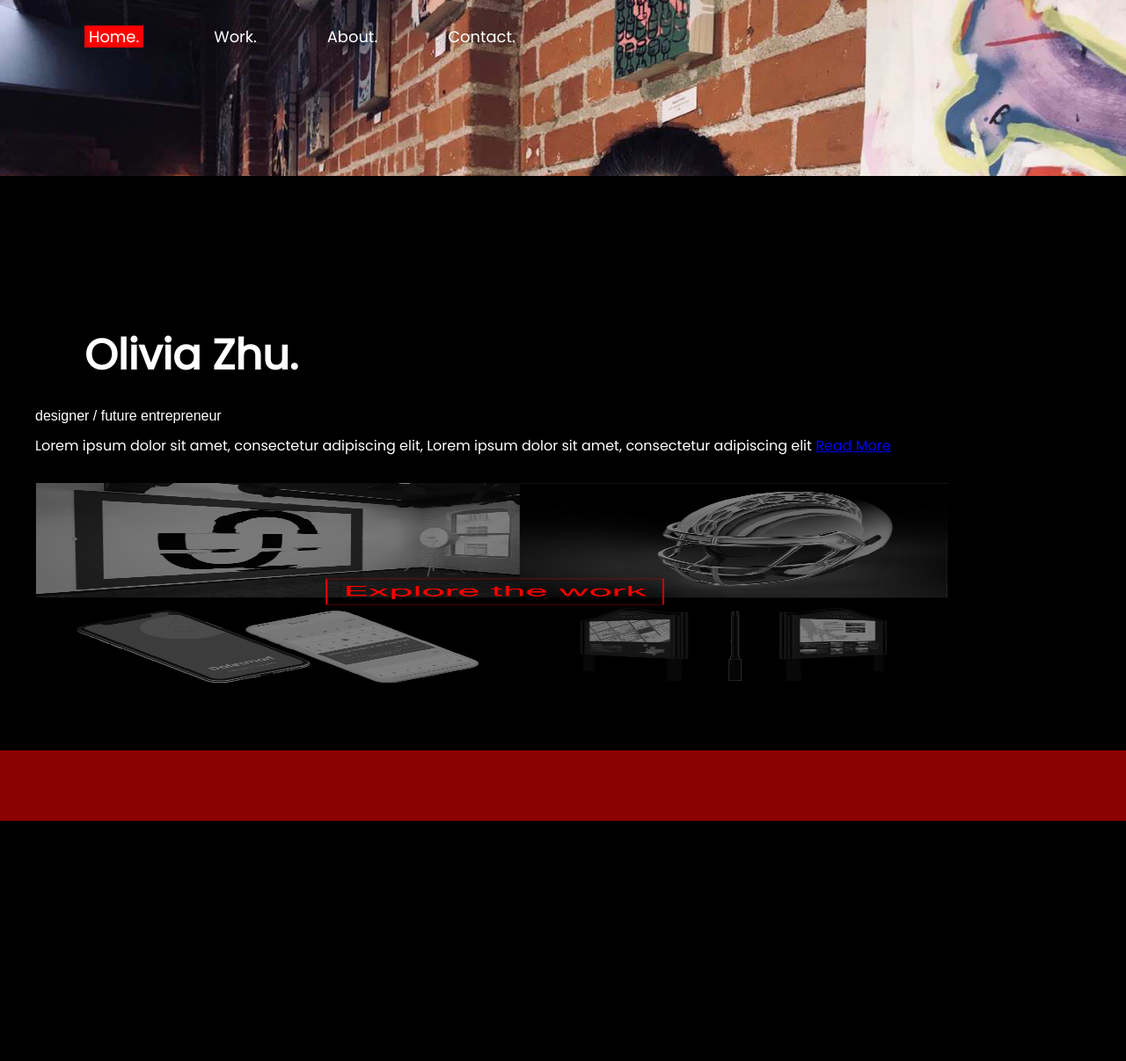
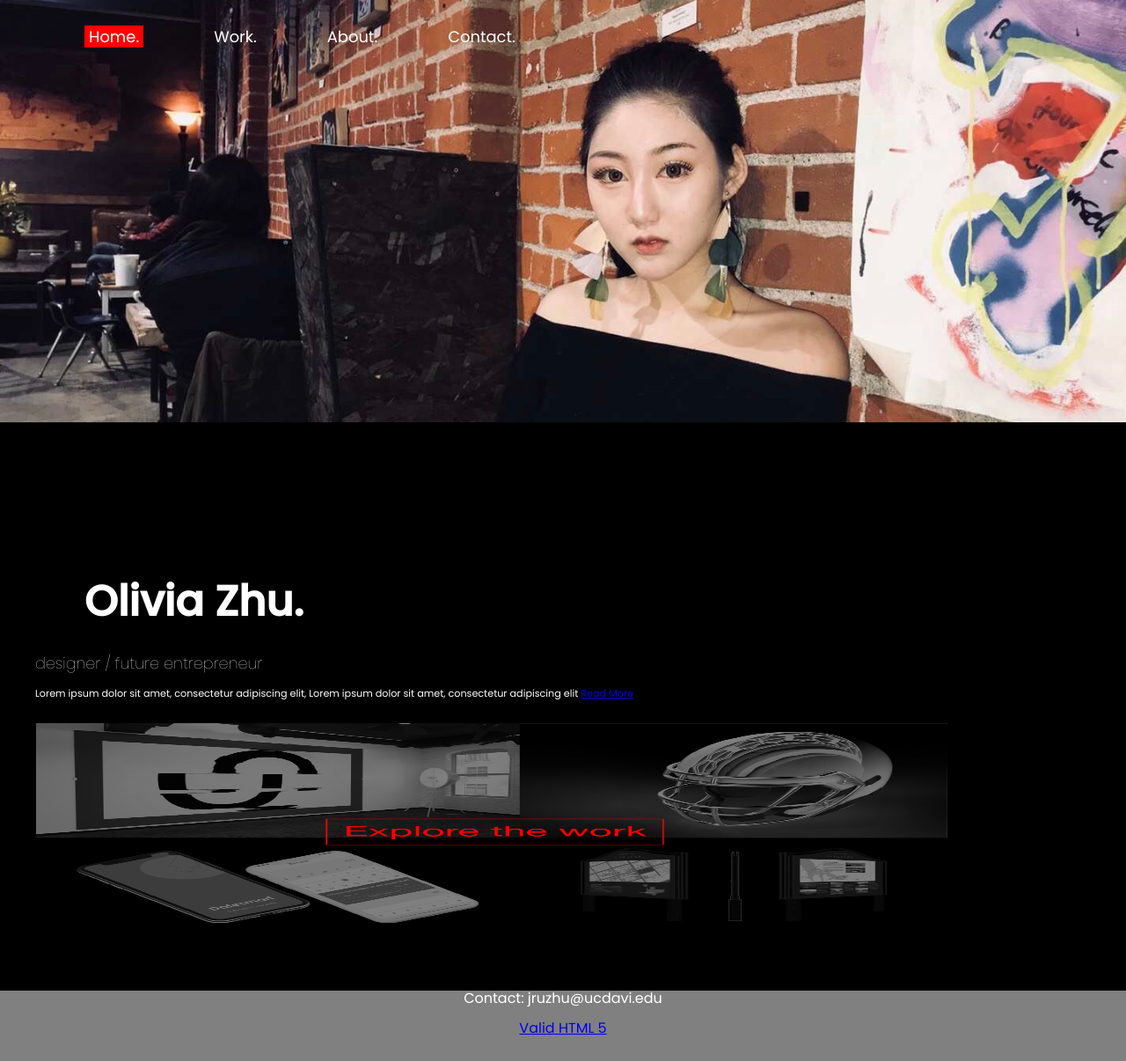
Before and after one commit to Oliviazhuuu/des.github.io, a plain HTML site: page portfolio .58/my portfolio page.html in a window 1280 px wide. Shown: the whole page at 88% size. Before the commit the page ends 933 px from the top, so only its background shows below. Drawn offline with Linux system fonts and the light colour scheme; files that its build step writes are made by us from their sources.

Commit message:
large screen

```diff
--- a/portfolio .58/my portfolio page.html
+++ b/portfolio .58/my portfolio page.html
@@ -4,8 +4,7 @@
 	<link rel="stylesheet" href="normalize.css">
 	<link rel="stylesheet" href="styles.css">
 	<meta name="viewport" content="width=device-width, initial-scale=1">
-  <link href="https://fonts.googleapis.com/css?family=Poppins" rel="stylesheet"></head>
-
+<link href="https://fonts.googleapis.com/css?family=Poppins:100,200,400,500" rel="stylesheet">
 <body>
 	<header class="background">
 				<nav>
@@ -23,10 +22,12 @@
 		<p class="name">designer / future entrepreneur</p>
 		<p class="intro">Lorem ipsum dolor sit amet, consectetur adipiscing elit, Lorem ipsum dolor sit amet, consectetur adipiscing elit <a href="./about.html">Read More</a></p>
 		<article class="homepage-pic"><a href="./work.html"><img src="./pic.png"></a></article>
+</article>
 	</section>
+<footer>
+	<p>Contact:
+		<ahref="mailto:jruzhu@ucdavi.edu">jruzhu@ucdavi.edu</a></p>
+	<p><a href="http://validator.w3.org/check?uri=referer">Valid HTML 5</a></p>
+</footer>
 </body>
-
-<footer>
-</footer>
-
 </html>
--- a/portfolio .58/styles.css
+++ b/portfolio .58/styles.css
@@ -5,17 +5,17 @@
   margin: auto;
 }
 
-header{
-  position:fixed;
-  width:100%;
+header {
+  position: fixed;
+  width: 100%;
   background-size: 101vw 66vw;
 }
 
-.background{
-  background-image:url(./logo.png);
+.background {
+  background-image: url(./logo.png);
   background-repeat: no-repeat;
   background-attachment: fixed;
-  width:100%;
+  width: 100%;
   height: 25%;
   position: relative;
 }
@@ -26,51 +26,54 @@ body {
   width: 100%;
   min-height: 100%;
   margin: 0;
-  font-family: 'Poppins'
+  font-family: 'Poppins';
 }
 
-h1{
+h1 {
   color: white;
-  font-size: 2.8rem;
+  font-size: 2.9rem;
   height: 3%;
   padding-left: 2.5rem;
   font-family: 'Poppins'
 }
 
-h2{
+h2 {
   color: white;
   font-size: 2rem;
   height: 2%;
   padding-left: 2.5rem;
 }
 
-section p{
+section p {
   color: white;
 }
 
-.intro{
+.intro {
   max-width: 80%;
   padding-left: 2.5rem;
   text-align: justify;
+  font-size: 0.7rem;
 }
 
-.name{
+.name {
   padding-left: 2.5rem;
-  font-family:'Poppins-thin100', sans-serif;
+  font-size: 1.1rem;
+  font-family: 'Poppins', sans-serif;
+    font-weight: 100;
 }
 
-nav img{
+nav img {
   height: 70px;
   padding-left: 70%;
   margin-top: -10%;
   width: 90px;
 }
 
-nav p{
+nav p {
   color: white
 }
 
-nav ul{
+nav ul {
   text-decoration: none;
   padding-left: 0rem;
 }
@@ -79,7 +82,6 @@ nav ul li {
   height: 0.5rem;
   padding-top: 0.5rem;
   text-align: right;
-font-size: 1rem;
   padding-left: 0.5rem;
   display: inline;
   float: left;
@@ -87,7 +89,7 @@ float: left;
 
 nav ul li a {
   text-decoration: none;
-  font-size: 1rem;
+  font-size: 1.1rem;
   color: white;
   padding-left: 1rem;
 }
@@ -100,18 +102,19 @@ nav ul li a:hover {
   color: red;
 }
 
-footer{
-  background-color: darkred;
+footer {
+  background-color: grey;
   height: 10%;
   margin-top: 5%;
 }
 
-.homepage-pic{
+.homepage-pic {
   width: 81%;
   height: 30%;
   padding-left: 2.5rem;
   padding-top: 1rem;
 }
+
 .work-container {
   display: grid;
   grid-template-columns: 1fr;
@@ -124,9 +127,9 @@ footer{
   grid-gap: 1rem;
 }
 
-img{
-  width:100%;
-  height:100%;
+img {
+  width: 100%;
+  height: 100%;
 }
 
 .imagebox {
@@ -146,59 +149,60 @@ img{
   grid-gap: 1rem;
 }
 
-.work1{
+.work1 {
   width: 81%;
   height: 30%;
   padding-left: 2.5rem;
   padding-top: 1rem;
 }
 
-.work1-name{
+.work1-name {
   text-align: right;
   padding-right: 2.2rem;
   font-size: 0.5rem;
 }
-.work1-intro{
+
+.work1-intro {
   padding-top: 1rem;
+  max-width: 80%;
+  padding-left: 2.5rem;
+  text-align: justify;
+  font-size: 0.7rem;
+}
+
+.work4-intro {
+  padding-top: 4rem;
   max-width: 80%;
   padding-left: 2.5rem;
   text-align: justify;
 }
 
-.work4-intro{
-  padding-top:4rem;
-  max-width: 80%;
-  padding-left: 2.5rem;
-  text-align: justify;
+footer p {
+  color: white;
+  text-align: center;
 }
 
-footer p{
-  color: white;
-  text-align: center;
-  padding-top:3rem;
+.workimage {
+  width: 80%;
+  padding-left: 10%;
+  padding-top: 10%;
 }
 
-.workimage{
-  width: 80%;
-  padding-left:10%;
-  padding-top:10%;
+.title {
+  padding-top: 25%;
+  text-align: center;
+  font-size: 1.6rem;
+  padding-bottom: 3rem;
+  margin-bottom: 0;
 }
 
-.title{
-  padding-top:25%;
-  text-align:center;
-  font-size:1.6rem;
-  padding-bottom: 3rem;
-  margin-bottom:0;
-  }
-
-.locationmarker{
+.locationmarker {
   background-color: red;
   padding-left: 5;
   padding-right: 5;
 }
 
-.work-more{
+.work-more {
   text-align: center;
 }
 
@@ -210,56 +214,70 @@ padding-right: 5;
 }
 
 @media only screen and (min-width: 900px) {
-      .winters {
-        width: 90%;
-        height: 75%;
-        padding-left: 3rem;
-        background-image: url(./winters.png);
-        background-repeat:no-repeat;
-        background-size: 80vw auto;
+  .background {
+    background-image: url(./logo2.jpeg);
+    background-repeat: no-repeat;
+    background-attachment: fixed;
+    width: 100%;
+    height: 60%;
+    position: relative;
   }
-        .title{
-          padding-top:25%;
-          text-align:center;
-          font-size:6rem;
+
+header {
+    position: fixed;
+    width: 100%;
+    background-size: 101vw 60vw;
   }
-    section p{
+
+  .title {
+    padding-top: 25%;
+    text-align: center;
+    font-size: 6rem;
+  }
+
+  section p {
     color: white;
     padding-left: 6rem;
     padding-right: 6rem;
+  }
 
-    }
-    nav{
+  nav {
     display: grid;
     grid-template-columns: 1fr 1fr;
     grid-template-rows: 1fr;
   }
-    nav ul{
+
+  nav ul {
     text-decoration: none;
     padding-left: 2rem;
   }
+
   nav ul li a {
     text-decoration: none;
     font-size: 1.4em;
     color: white;
   }
-    .workimage{
+
+  .workimage {
     width: 80%;
-      padding-left:10%;
-      padding-top:2%;
+    padding-left: 10%;
+    padding-top: 2%;
   }
-    .winter2017{
+
+  .winter2017 {
     color: white;
-      text-align:right;
+    text-align: right;
     padding-right: 18rem;
-      padding-top:2rem;
+    padding-top: 2rem;
   }
-    nav img{
+
+  nav img {
     height: 200px;
     padding-left: 35rem;
     width: 275px;
     margin-top: 0;
   }
+
   nav ul li {
     height: 0.5rem;
     padding-top: 1rem;
@@ -269,14 +287,16 @@ padding-right: 5;
     display: inline;
     float: left;
   }
-    section h1{
+
+  section h1 {
     color: white;
     padding-left: 6rem;
     font-size: 3rem;
     height: 5%;
     padding-top: 10%
   }
-    header{
-      position:fixed;
+
+  header {
+    position: fixed;
   }
 }
```
Also changed, not shown: portfolio .58/about.html (+4 -6 lines), portfolio .58/contact.html (+5 -7 lines), portfolio .58/work1.html (+3 -4 lines), portfolio .58/work2.html (+3 -4 lines), portfolio .58/work3.html (+6 -8 lines), portfolio .58/work4.html (+6 -8 lines), portfolio .58/logo2.jpeg (added), 2 other files. Lines whose indentation alone changed are shown as unchanged.
